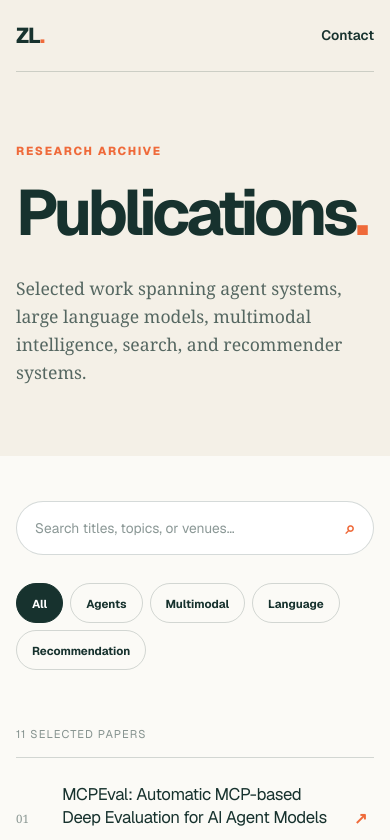
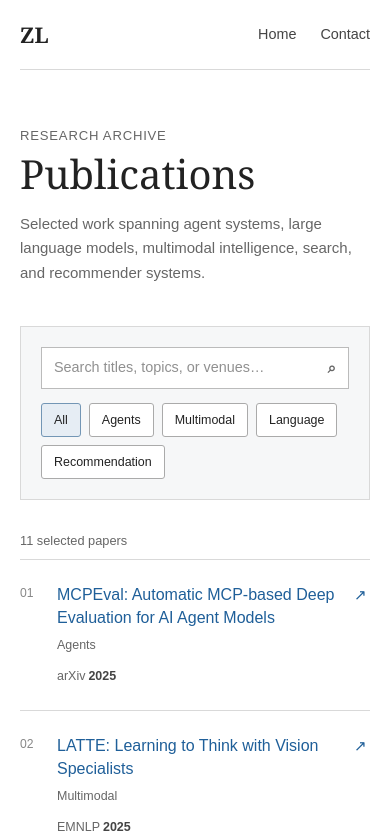
Before and after one commit to JimLiu96/JimLiu96.github.io, a Next.js app: page /publications in a window 390 px wide. Shown: the top 840 px of the page. Built offline with nearby package versions, Linux system fonts and the light colour scheme.

Commit message:
Use a restrained academic layout

```diff
--- a/app/globals.css
+++ b/app/globals.css
@@ -1,145 +1,129 @@
 @import 'tailwindcss';
 
 :root {
-  --ink: #17322e;
-  --cream: #f4f0e7;
-  --paper: #fbfaf6;
-  --orange: #ef6a3a;
-  --mint: #bedfce;
-  --line: rgba(23, 50, 46, 0.18);
+  --text: #222;
+  --muted: #666;
+  --link: #1f5f99;
+  --border: #d9d9d9;
+  --soft: #f6f7f8;
 }
 
 * { box-sizing: border-box; }
 html { scroll-behavior: smooth; }
-body { margin: 0; background: var(--cream); color: var(--ink); font-family: var(--font-geist-sans), Arial, sans-serif; }
-a { color: inherit; text-decoration: none; }
+body {
+  margin: 0;
+  background: #fff;
+  color: var(--text);
+  font-family: Arial, Helvetica, sans-serif;
+  font-size: 16px;
+  line-height: 1.65;
+}
+a { color: var(--link); text-decoration: none; }
+a:hover { text-decoration: underline; }
 .srOnly { position: absolute; width: 1px; height: 1px; padding: 0; margin: -1px; overflow: hidden; clip: rect(0,0,0,0); white-space: nowrap; border: 0; }
 
-.nav { width: min(1180px, calc(100% - 48px)); height: 88px; margin: 0 auto; display: flex; align-items: center; justify-content: space-between; border-bottom: 1px solid var(--line); }
-.wordmark { font-size: 1.35rem; font-weight: 800; letter-spacing: -0.05em; }
-.wordmark span { color: var(--orange); }
-.navLinks { display: flex; gap: 32px; font-size: 0.86rem; font-weight: 600; }
-.navLinks a { transition: color 160ms ease; }
-.navLinks a:hover { color: var(--orange); }
+.siteHeader {
+  border-bottom: 1px solid var(--border);
+  background: #fff;
+}
+.siteHeaderInner {
+  width: min(980px, calc(100% - 40px));
+  min-height: 70px;
+  margin: 0 auto;
+  display: flex;
+  align-items: center;
+  justify-content: space-between;
+  gap: 30px;
+}
+.siteName { color: var(--text); font-family: Georgia, 'Times New Roman', serif; font-size: 1.35rem; font-weight: 700; }
+.siteName:hover { text-decoration: none; }
+.siteHeader nav { display: flex; flex-wrap: wrap; gap: 24px; font-size: .9rem; }
+.siteHeader nav a { color: #444; }
 
-.hero { width: min(1180px, calc(100% - 48px)); min-height: 650px; margin: 0 auto; padding: 92px 0 80px; display: grid; grid-template-columns: minmax(0, 1.65fr) minmax(280px, 0.72fr); align-items: center; gap: clamp(56px, 8vw, 120px); }
-.eyebrow, .sectionLabel { margin: 0 0 22px; color: var(--orange); font-size: 0.73rem; font-weight: 750; letter-spacing: 0.14em; text-transform: uppercase; }
-h1 { max-width: 850px; margin: 0; font-size: clamp(3.1rem, 6.7vw, 6.75rem); font-weight: 630; line-height: 0.97; letter-spacing: -0.065em; }
-h1 em { color: var(--orange); font-family: Georgia, serif; font-weight: 500; }
-.intro { max-width: 660px; margin: 34px 0 0; font-family: Georgia, serif; font-size: clamp(1.1rem, 1.5vw, 1.34rem); line-height: 1.62; color: rgba(23, 50, 46, 0.78); }
-.heroActions { display: flex; align-items: center; gap: 28px; margin-top: 38px; }
-.primaryButton { display: inline-flex; min-height: 52px; align-items: center; padding: 0 24px; background: var(--ink); color: white; border-radius: 100px; font-size: 0.86rem; font-weight: 700; transition: transform 160ms ease, background 160ms ease; }
-.primaryButton:hover { background: var(--orange); transform: translateY(-2px); }
-.textLink { font-size: 0.88rem; font-weight: 700; border-bottom: 1px solid var(--ink); padding: 8px 0; }
-.textLink span { color: var(--orange); }
+.academicPage { width: min(980px, calc(100% - 40px)); margin: 0 auto; padding: 58px 0 70px; }
+.academicIntro { display: grid; grid-template-columns: minmax(0, 1fr) 235px; gap: 68px; padding-bottom: 48px; }
+.academicIntro h1 { margin: 0 0 2px; font-family: Georgia, 'Times New Roman', serif; font-size: 2.6rem; line-height: 1.2; font-weight: 700; }
+.academicIntro .role { margin: 0 0 26px; color: var(--muted); }
+.academicIntro p { margin: 0 0 18px; }
+.contactDetails { margin-top: 8px; padding: 20px; border: 1px solid var(--border); background: var(--soft); font-size: .88rem; }
+.contactDetails h2 { margin: 0 0 14px; font-size: 1rem; }
+.contactDetails p { margin-bottom: 14px; }
+.profileLinks { display: flex; flex-direction: column; gap: 5px; }
 
-.profileCard { position: relative; padding: 22px; border: 1px solid var(--line); border-radius: 180px 180px 18px 18px; background: var(--paper); box-shadow: 16px 18px 0 var(--mint); }
-.monogram { aspect-ratio: 1 / 1.08; display: grid; place-items: center; overflow: hidden; border-radius: 160px 160px 8px 8px; background: radial-gradient(circle at 50% 28%, rgba(255,255,255,.4) 0 15%, transparent 16%), linear-gradient(150deg, #264c45 0 55%, #ef6a3a 55% 70%, #eabf75 70%); color: white; font-family: Georgia, serif; font-size: clamp(4rem, 7vw, 7.5rem); font-style: italic; letter-spacing: -0.08em; }
-.profileMeta { padding: 24px 4px 16px; }
-.profileMeta p { margin: 5px 0; font-size: 0.79rem; color: rgba(23,50,46,.66); }
-.profileMeta .profileName { color: var(--ink); font-size: 1rem; font-weight: 750; }
-.profileRule { height: 1px; background: var(--line); }
-.profileStats { display: grid; grid-template-columns: repeat(3, 1fr); gap: 8px; padding: 18px 4px 4px; }
-.profileStats div { display: flex; flex-direction: column; gap: 4px; }
-.profileStats strong { font-size: 1.05rem; }
-.profileStats span { color: rgba(23,50,46,.58); font-size: .66rem; text-transform: uppercase; letter-spacing: .08em; }
+.academicSection { padding: 38px 0; border-top: 1px solid var(--border); }
+.academicSection > h2, .sectionTitleRow h2 { margin: 0 0 20px; font-family: Georgia, 'Times New Roman', serif; font-size: 1.65rem; line-height: 1.3; }
+.academicSection > p { max-width: 800px; margin: 0; }
+.newsList, .interestList { margin: 0; padding-left: 20px; }
+.newsList { list-style: none; padding: 0; }
+.newsList li { display: grid; grid-template-columns: 110px 1fr; gap: 18px; }
+.newsList time { color: var(--muted); font-size: .9rem; }
+.interestList { columns: 2; column-gap: 50px; }
+.interestList li { margin-bottom: 6px; break-inside: avoid; }
+.sectionTitleRow { display: flex; align-items: baseline; justify-content: space-between; gap: 24px; margin-bottom: 20px; }
+.sectionTitleRow h2 { margin: 0; }
+.sectionTitleRow > a { font-size: .88rem; }
+.publicationList { margin: 0; padding-left: 26px; }
+.publicationList li { padding: 0 0 23px 7px; }
+.publicationList li::marker { color: #888; }
+.publicationTitle { display: block; font-weight: 700; line-height: 1.45; }
+.publicationAuthors, .publicationVenue { display: block; font-size: .9rem; }
+.publicationAuthors { margin-top: 3px; }
+.publicationVenue { color: var(--muted); }
+.allPublications { font-size: .9rem; }
 
-.marquee { min-height: 66px; padding: 18px 24px; display: flex; align-items: center; justify-content: center; flex-wrap: wrap; gap: 25px; background: var(--ink); color: white; font-family: Georgia, serif; font-size: 1rem; }
-.marquee i { color: var(--orange); font-style: normal; }
-.firstSection { width: min(900px, calc(100% - 48px)); margin: 0 auto; padding: 110px 0 120px; text-align: center; }
-.firstSection h2 { margin: 0; font-size: clamp(2.4rem, 5vw, 4.7rem); line-height: 1; letter-spacing: -.055em; }
-.firstSection > p:last-child { max-width: 650px; margin: 28px auto 0; font-family: Georgia, serif; font-size: 1.2rem; line-height: 1.65; }
-.researchGrid { width: min(1180px, calc(100% - 48px)); margin: 0 auto 130px; display: grid; grid-template-columns: repeat(3, 1fr); border-top: 1px solid var(--line); border-bottom: 1px solid var(--line); }
-.researchGrid article { min-height: 330px; padding: 32px 34px 38px; border-right: 1px solid var(--line); display: flex; flex-direction: column; }
-.researchGrid article:last-child { border-right: 0; }
-.researchGrid article > span { color: var(--orange); font-family: Georgia, serif; font-size: .8rem; }
-.researchGrid h3 { margin: auto 0 18px; font-family: Georgia, serif; font-size: 2rem; font-weight: 500; letter-spacing: -.035em; }
-.researchGrid p { margin: 0; color: rgba(23,50,46,.7); font-size: .9rem; line-height: 1.65; }
+.academicFooter { border-top: 1px solid var(--border); }
+.academicFooter p { width: min(980px, calc(100% - 40px)); margin: 0 auto; padding: 24px 0 35px; color: var(--muted); font-size: .8rem; }
 
-.selectedWork { padding: 115px max(24px, calc((100% - 1180px) / 2)); background: var(--paper); }
-.sectionHeading { display: flex; align-items: flex-end; justify-content: space-between; gap: 30px; margin-bottom: 55px; }
-.sectionHeading h2 { margin: 0; font-size: clamp(2.6rem, 5vw, 4.8rem); line-height: .98; letter-spacing: -.055em; }
-.paperList { border-top: 1px solid var(--line); }
-.paperRow { min-height: 138px; display: grid; grid-template-columns: 90px minmax(0, 1fr) 32px; align-items: center; gap: 24px; border-bottom: 1px solid var(--line); transition: padding 180ms ease, color 180ms ease; }
-.paperRow:hover { padding-left: 12px; color: var(--orange); }
-.paperYear { font-family: Georgia, serif; font-size: .9rem; }
-.paperRow h3 { max-width: 800px; margin: 0 0 8px; font-size: clamp(1.1rem, 2vw, 1.55rem); line-height: 1.3; letter-spacing: -.025em; }
-.paperRow p { margin: 0; color: rgba(23,50,46,.56); font-size: .75rem; text-transform: uppercase; letter-spacing: .08em; }
-.paperRow b { font-size: 1.2rem; color: var(--orange); }
+/* Publications page */
+.publicationsPage .nav { width: min(980px, calc(100% - 40px)); min-height: 70px; margin: 0 auto; display: flex; align-items: center; justify-content: space-between; border-bottom: 1px solid var(--border); }
+.publicationsPage .wordmark { color: var(--text); font-family: Georgia, 'Times New Roman', serif; font-size: 1.35rem; font-weight: 700; }
+.publicationsPage .wordmark span { display: none; }
+.publicationsPage .navLinks { display: flex; gap: 24px; font-size: .9rem; }
+.publicationsPage .navLinks a { color: #444; }
+.publicationsHero { width: min(980px, calc(100% - 40px)); margin: 0 auto; padding: 55px 0 40px; }
+.publicationsHero .eyebrow { margin: 0 0 3px; color: var(--muted); font-size: .82rem; text-transform: uppercase; letter-spacing: .06em; }
+.publicationsHero h1 { margin: 0 0 14px; font-family: Georgia, 'Times New Roman', serif; font-size: 2.5rem; line-height: 1.2; }
+.publicationsHero h1 span { display: none; }
+.publicationsHero > p:last-child { max-width: 700px; margin: 0; color: var(--muted); }
+.publicationArchive { width: min(980px, calc(100% - 40px)); margin: 0 auto; padding-bottom: 60px; }
+.publicationTools { padding: 20px; border: 1px solid var(--border); background: var(--soft); }
+.searchBox { height: 42px; display: flex; align-items: center; gap: 10px; padding: 0 12px; border: 1px solid #bbb; background: #fff; }
+.searchBox input { width: 100%; border: 0; outline: 0; background: transparent; color: var(--text); font: inherit; font-size: .9rem; }
+.searchBox b { color: var(--muted); }
+.topicFilters { display: flex; flex-wrap: wrap; gap: 8px; margin-top: 14px; }
+.topicFilters button { min-height: 34px; padding: 0 12px; border: 1px solid #aaa; border-radius: 3px; background: #fff; color: var(--text); font: inherit; font-size: .78rem; cursor: pointer; }
+.topicFilters button:hover, .topicFilters button.active { background: #e6edf4; border-color: #7396b5; }
+.publicationCount { margin: 30px 0 8px; color: var(--muted); font-size: .8rem; }
+.archiveList { border-top: 1px solid var(--border); }
+.archiveRow { display: grid; grid-template-columns: 35px minmax(0, 1fr) 150px 18px; gap: 18px; align-items: start; padding: 23px 0; border-bottom: 1px solid var(--border); color: var(--text); }
+.archiveRow:hover { text-decoration: none; background: #fafafa; }
+.archiveIndex { color: #888; font-size: .76rem; }
+.archiveTitle h2 { margin: 0 0 6px; color: var(--link); font-size: 1rem; line-height: 1.45; }
+.archiveTitle p { margin: 0; color: var(--muted); font-size: .78rem; }
+.archiveMeta { display: flex; flex-direction: column; align-items: flex-end; gap: 3px; color: var(--muted); font-size: .78rem; text-align: right; }
+.archiveMeta strong { color: #444; }
+.archiveRow > b { color: var(--link); font-weight: 400; }
+.emptyState { padding: 30px 0; color: var(--muted); }
+.scholarBand { width: min(980px, calc(100% - 40px)); margin: 0 auto 60px; padding: 24px; border: 1px solid var(--border); background: var(--soft); }
+.scholarBand p { margin: 0 0 4px; }
+.scholarBand a { font-size: .9rem; }
+.publicationsPage footer { width: min(980px, calc(100% - 40px)); margin: 0 auto; padding: 24px 0 35px; border-top: 1px solid var(--border); display: flex; justify-content: space-between; color: var(--muted); font-size: .8rem; }
+.publicationsPage footer p { margin: 0; }
+.publicationsPage footer div { display: flex; gap: 20px; }
 
-.aboutSection { width: min(1180px, calc(100% - 48px)); margin: 0 auto; padding: 130px 0; display: grid; grid-template-columns: .9fr 1.1fr; gap: clamp(60px, 10vw, 140px); }
-.aboutTitle h2 { margin: 0; font-size: clamp(2.7rem, 5vw, 5.2rem); line-height: 1; letter-spacing: -.06em; }
-.aboutTitle em { color: var(--orange); font-family: Georgia, serif; font-weight: 500; }
-.aboutCopy > p { margin: 0 0 22px; font-family: Georgia, serif; font-size: 1.12rem; line-height: 1.72; color: rgba(23,50,46,.8); }
-.aboutLinks { display: flex; flex-wrap: wrap; gap: 18px 28px; margin-top: 36px; }
-.aboutLinks a { font-size: .8rem; font-weight: 750; border-bottom: 1px solid var(--ink); padding-bottom: 5px; }
-.aboutLinks span { color: var(--orange); }
-.newsSection { width: min(1180px, calc(100% - 48px)); margin: 0 auto 130px; padding: 45px 0 0; border-top: 1px solid var(--line); }
-.newsItem { display: grid; grid-template-columns: 150px 1fr; gap: 24px; align-items: baseline; }
-.newsItem time { color: var(--orange); font-family: Georgia, serif; font-size: .9rem; }
-.newsItem p { margin: 0; font-size: clamp(1.25rem, 2.3vw, 2rem); font-weight: 620; letter-spacing: -.03em; }
-.contactBand { padding: 110px 24px 120px; text-align: center; background: var(--ink); color: white; }
-.contactBand h2 { max-width: 850px; margin: 0 auto 38px; font-size: clamp(2.8rem, 6vw, 6rem); line-height: .98; letter-spacing: -.06em; }
-.contactBand a { display: inline-block; padding-bottom: 7px; border-bottom: 1px solid var(--mint); font-family: Georgia, serif; color: var(--mint); font-size: clamp(1rem, 2vw, 1.25rem); }
-.contactBand .sectionLabel { color: var(--orange); }
-footer { width: min(1180px, calc(100% - 48px)); margin: 0 auto; padding: 28px 0 36px; border-top: 1px solid var(--line); display: flex; justify-content: space-between; gap: 24px; font-size: .76rem; }
-footer div { display: flex; gap: 22px; }
-
-.publicationsPage { min-height: 100vh; }
-.publicationsHero { width: min(1180px, calc(100% - 48px)); margin: 0 auto; padding: 105px 0 92px; }
-.publicationsHero h1 { font-size: clamp(4rem, 10vw, 9rem); }
-.publicationsHero h1 span { color: var(--orange); }
-.publicationsHero > p:last-child { max-width: 650px; margin: 30px 0 0 auto; font-family: Georgia, serif; font-size: clamp(1.1rem, 2vw, 1.4rem); line-height: 1.6; color: rgba(23,50,46,.72); }
-.publicationArchive { padding: 55px max(24px, calc((100% - 1180px) / 2)) 110px; background: var(--paper); }
-.publicationTools { display: grid; grid-template-columns: minmax(280px, 1fr) auto; gap: 28px; align-items: center; }
-.searchBox { height: 54px; display: flex; align-items: center; gap: 12px; padding: 0 18px; border: 1px solid var(--line); border-radius: 100px; background: white; }
-.searchBox input { width: 100%; border: 0; outline: 0; background: transparent; color: var(--ink); font: inherit; font-size: .86rem; }
-.searchBox b { color: var(--orange); font-size: 1.1rem; }
-.topicFilters { display: flex; flex-wrap: wrap; gap: 7px; }
-.topicFilters button { height: 40px; padding: 0 15px; border: 1px solid var(--line); border-radius: 100px; background: transparent; color: var(--ink); font: inherit; font-size: .72rem; font-weight: 650; cursor: pointer; }
-.topicFilters button:hover, .topicFilters button.active { background: var(--ink); color: white; border-color: var(--ink); }
-.publicationCount { margin: 56px 0 14px; color: rgba(23,50,46,.52); font-size: .7rem; text-transform: uppercase; letter-spacing: .1em; }
-.archiveList { border-top: 1px solid var(--line); }
-.archiveRow { min-height: 155px; display: grid; grid-template-columns: 55px minmax(0, 1fr) 160px 24px; align-items: center; gap: 25px; border-bottom: 1px solid var(--line); transition: padding 180ms ease, color 180ms ease; }
-.archiveRow:hover { padding-left: 10px; color: var(--orange); }
-.archiveIndex { font-family: Georgia, serif; font-size: .72rem; color: rgba(23,50,46,.48); }
-.archiveTitle h2 { margin: 0 0 10px; max-width: 780px; font-size: clamp(1.05rem, 1.8vw, 1.5rem); line-height: 1.32; letter-spacing: -.025em; }
-.archiveTitle p { margin: 0; color: var(--orange); font-size: .68rem; font-weight: 720; text-transform: uppercase; letter-spacing: .09em; }
-.archiveMeta { display: flex; flex-direction: column; align-items: flex-end; gap: 8px; font-size: .74rem; color: rgba(23,50,46,.58); text-align: right; }
-.archiveMeta strong { color: var(--ink); }
-.archiveRow > b { color: var(--orange); }
-.emptyState { padding: 60px 0; font-family: Georgia, serif; font-size: 1.1rem; }
-.scholarBand { width: min(1180px, calc(100% - 48px)); margin: 0 auto; padding: 90px 0 100px; display: flex; justify-content: space-between; align-items: center; gap: 30px; }
-.scholarBand p { margin: 0; font-family: Georgia, serif; font-size: clamp(1.4rem, 3vw, 2.5rem); }
-.scholarBand a { flex: 0 0 auto; padding-bottom: 8px; border-bottom: 1px solid var(--ink); font-size: .82rem; font-weight: 750; }
-.scholarBand a span { color: var(--orange); }
-
-@media (max-width: 760px) {
-  .nav { width: min(100% - 32px, 1180px); height: 72px; }
-  .navLinks { gap: 16px; }
-  .navLinks a:first-child { display: none; }
-  .hero { width: min(100% - 32px, 1180px); padding: 64px 0 72px; grid-template-columns: 1fr; gap: 58px; }
-  .profileCard { max-width: 390px; margin: 0 auto; }
-  .heroActions { align-items: flex-start; flex-direction: column; gap: 14px; }
-  .marquee { gap: 14px; font-size: .86rem; }
-  .firstSection { width: min(100% - 32px, 900px); padding: 80px 0 90px; }
-  .researchGrid { width: min(100% - 32px, 1180px); grid-template-columns: 1fr; margin-bottom: 80px; }
-  .researchGrid article { min-height: 240px; border-right: 0; border-bottom: 1px solid var(--line); }
-  .researchGrid article:last-child { border-bottom: 0; }
-  .selectedWork { padding: 80px 16px; }
-  .sectionHeading { align-items: flex-start; flex-direction: column; }
-  .paperRow { grid-template-columns: 52px minmax(0, 1fr) 20px; gap: 12px; padding: 24px 0; }
-  .aboutSection { width: min(100% - 32px, 1180px); padding: 90px 0; grid-template-columns: 1fr; gap: 50px; }
-  .newsSection { width: min(100% - 32px, 1180px); margin-bottom: 90px; }
-  .newsItem { grid-template-columns: 1fr; gap: 8px; }
-  .contactBand { padding: 80px 16px 90px; }
-  footer { width: min(100% - 32px, 1180px); flex-direction: column; }
-  .publicationsHero { width: min(100% - 32px, 1180px); padding: 70px 0; }
-  .publicationsHero > p:last-child { margin-left: 0; }
-  .publicationArchive { padding: 45px 16px 80px; }
-  .publicationTools { grid-template-columns: 1fr; }
-  .archiveRow { grid-template-columns: 34px minmax(0, 1fr) 20px; gap: 12px; padding: 24px 0; }
-  .archiveMeta { grid-column: 2; grid-row: 2; flex-direction: row; align-items: center; justify-content: flex-start; }
+@media (max-width: 680px) {
+  body { font-size: 15px; }
+  .siteHeaderInner { align-items: flex-start; flex-direction: column; padding: 16px 0; gap: 8px; }
+  .siteHeader nav { gap: 16px; }
+  .academicPage { padding-top: 38px; }
+  .academicIntro { grid-template-columns: 1fr; gap: 25px; }
+  .academicIntro h1 { font-size: 2.2rem; }
+  .contactDetails { margin: 0; }
+  .interestList { columns: 1; }
+  .newsList li { grid-template-columns: 1fr; gap: 2px; }
+  .sectionTitleRow { align-items: flex-start; flex-direction: column; gap: 5px; }
+  .archiveRow { grid-template-columns: 27px minmax(0, 1fr) 16px; gap: 10px; }
+  .archiveMeta { grid-column: 2; align-items: flex-start; flex-direction: row; text-align: left; }
   .archiveRow > b { grid-column: 3; grid-row: 1; }
-  .scholarBand { width: min(100% - 32px, 1180px); padding: 70px 0; align-items: flex-start; flex-direction: column; }
+  .publicationsPage footer { flex-direction: column; gap: 8px; }
 }
```
Also changed, not shown: app/page.tsx (+112 -127 lines).
